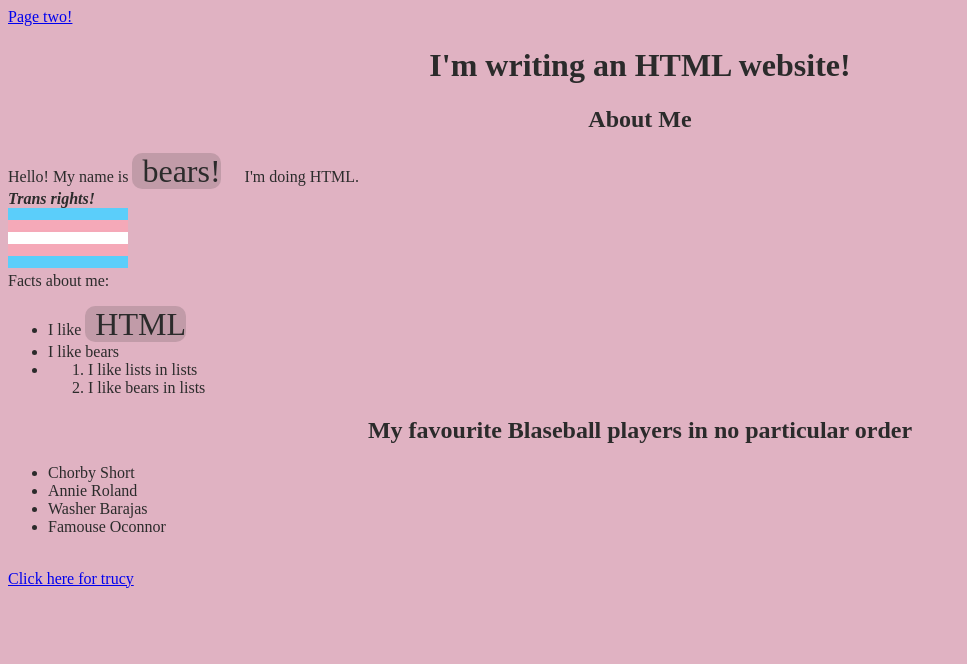
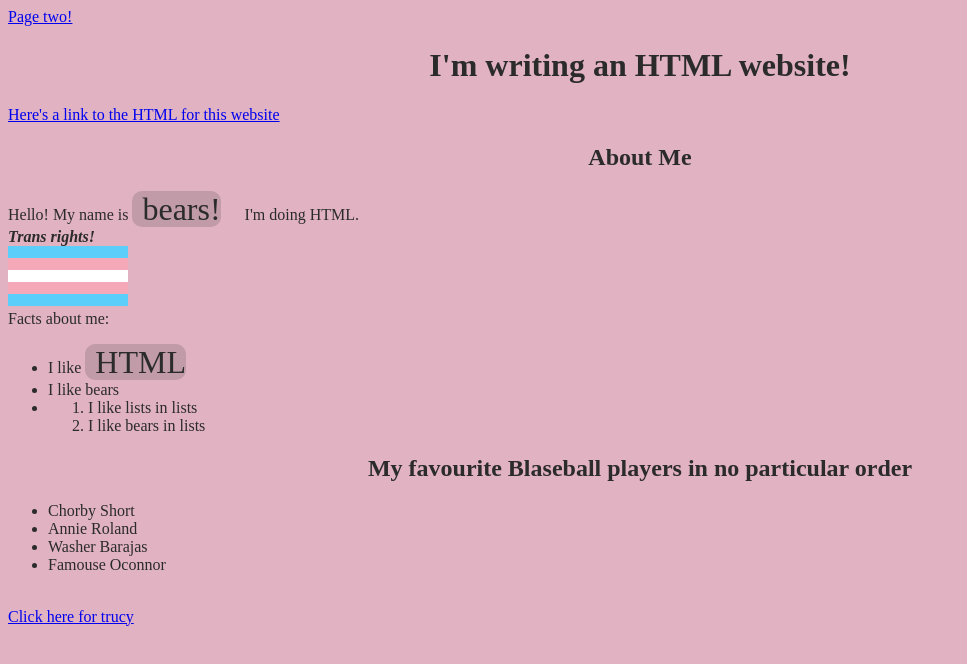
Before and after one commit to bearsdotzone/trucy-workshop-1, a plain HTML site: page index.html in a window 1280 px wide. Shown: the whole page, without its empty margins (0-967 px from the left). Drawn offline with Linux system fonts and the light colour scheme.

Commit message:
added link to source

```diff
--- a/index.html
+++ b/index.html
@@ -17,6 +17,9 @@ Code by hitting ctrl + / -->
   <body>
     <a href="pagetwo.html">Page two!</a>
     <h1>I'm writing an HTML website!</h1>
+    <a href="https://github.com/bearsdotzone/trucy-workshop-1"
+      >Here's a link to the HTML for this website</a
+    >
     <h2>About Me</h2>
     Hello! My name is <span class="fancy">bears!</span> I'm doing HTML.<br />
     <em><b>Trans rights!</b></em
```
